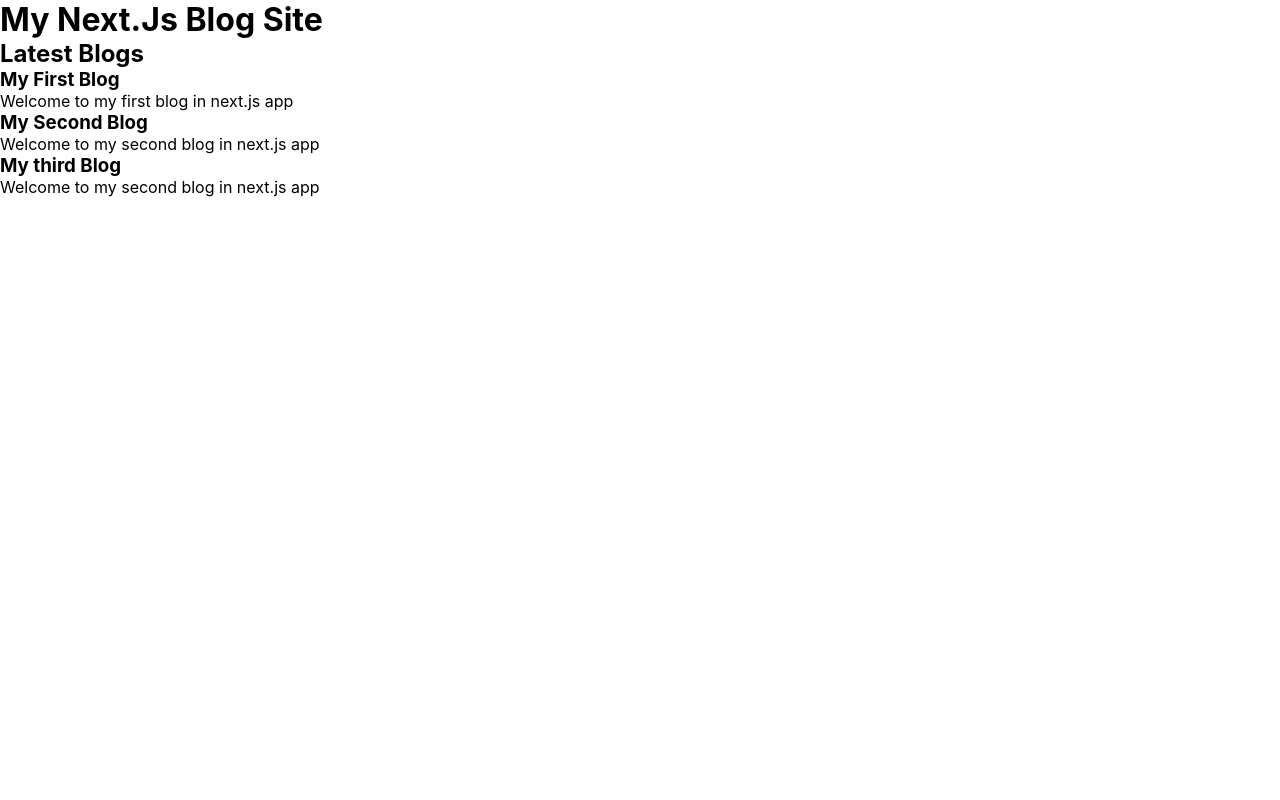
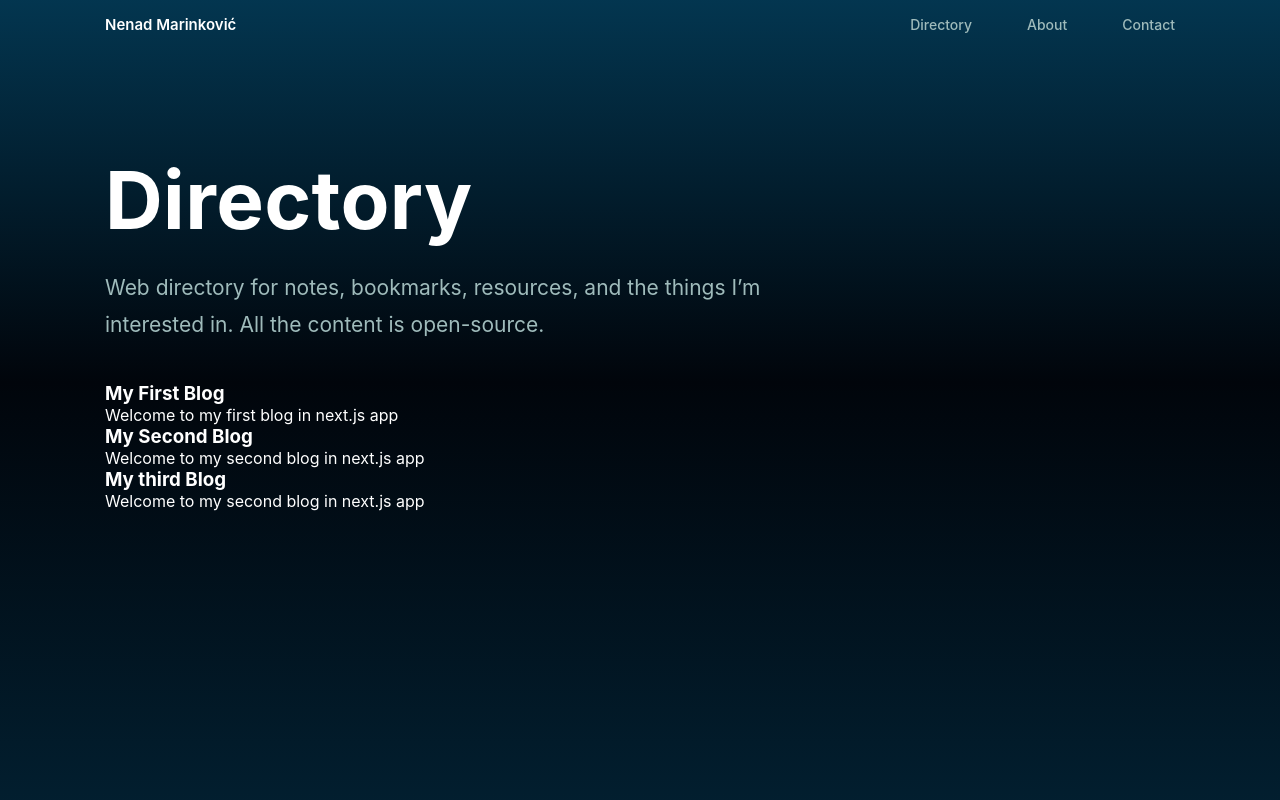
Before and after one commit to nenadmarinkovic/home, a Next.js app: page /dir in a window 1280 px wide. Shown: the top 800 px of the page. Built offline with nearby package versions, Linux system fonts and the light colour scheme.

Commit message:
add dir layout and styles

```diff
--- a/app/dir/page.tsx
+++ b/app/dir/page.tsx
@@ -2,15 +2,21 @@ import fs from 'fs';
 import path from 'path';
 import matter from 'gray-matter';
 import Link from 'next/link';
+import Header from '@/components/Header';
+import Banner from '@/components/Banner';
+
+import styles from '../../styles/pages/layout.module.css';
+import Container from '@/containers/Container';
+import Footer from '@/components/Footer';
 
 export default function Home() {
-  const blogDir = 'directory';
+  const postDir = 'directory';
 
-  const files = fs.readdirSync(path.join(blogDir));
+  const files = fs.readdirSync(path.join(postDir));
 
-  const blogs = files.map((filename) => {
+  const posts = files.map((filename) => {
     const fileContent = fs.readFileSync(
-      path.join(blogDir, filename),
+      path.join(postDir, filename),
       'utf-8'
     );
 
@@ -23,20 +29,30 @@ export default function Home() {
 
   return (
     <>
-      <h1>My Next.Js Blog Site</h1>
-      <section>
-        <h2 className="text-2xl font-blod">Latest Blogs</h2>
+      <Header />
+      <Banner
+        title="Directory"
+        paragraphText="Web directory for notes, bookmarks, resources, and the things I’m interested in. All the content is open-source."
+      />
+      <section className={styles.content}>
+        <Container>
           <div>
-          {blogs.map((blog) => (
-            <Link href={'/dir/' + blog.slug} passHref key={blog.slug}>
-              <h3>{blog.meta.title}</h3>
+            {posts.map((post) => (
+              <Link
+                href={'/dir/' + post.slug}
+                passHref
+                key={post.slug}
+              >
+                <h3>{post.meta.title}</h3>
                 <div>
-                <p>{blog.meta.description}</p>
+                  <p>{post.meta.description}</p>
                 </div>
               </Link>
             ))}
           </div>
+        </Container>
       </section>
+      <Footer />
     </>
   );
 }
--- a/app/page.tsx
+++ b/app/page.tsx
@@ -1,5 +1,5 @@
 import Header from '@/components/Header';
-import Banner from '@/components/Banner';
+import HomeBanner from '@/components/HomeBanner';
 import Develop from '@/components/Develop';
 import Test from '@/components/Test';
 import Deploy from '@/components/Deploy';
@@ -16,7 +16,7 @@ export default function Home() {
     <>
       <Header />
       <main className={styles.main}>
-        <Banner />
+        <HomeBanner />
         <Products />
         <Develop />
         <Test />
--- a/components/Banner.tsx
+++ b/components/Banner.tsx
@@ -1,46 +1,30 @@
 import Container from '@/containers/Container';
-import Link from 'next/link';
+import { BannerProps } from '@/types/types';
+
 import styles from '../styles/components/Banner.module.css';
-import stylesButton from '../styles/components/Button.module.css';
 
-export default function Banner() {
+export default function Banner({
+  title,
+  highlightedText,
+  paragraphText,
+  additionalText,
+  children,
+}: BannerProps) {
   return (
     <section className={styles.banner}>
       <div className={styles.bannerContainer}>
         <Container>
           <div className={styles.bannerInside}>
             <h1 className={styles.bannerText}>
-              I make
+              {title}
               <span className={styles.highlighted_text}>
                 {' '}
-                websites
-              </span>{' '}
-              and other web products.
+                {highlightedText}
+              </span>
+              {additionalText}
             </h1>
-            <p className={styles.bannerParagraph}>
-              Hi. I&apos;m Nenad, a frontend developer at{' '}
-              <a
-                target="_blank"
-                className="link"
-                href="https://nexxar.com"
-              >
-                nexxar
-              </a>{' '}
-              in Vienna, Austria. With a versatile skill set in
-              various web technologies, I work on developing the best
-              digital reports for clients across the globe. I build
-              personal software, too.
-            </p>
-            <div className={styles.info}>
-              <Link href="/contact">
-                <button className={stylesButton.button}>
-                  Contact
-                </button>
-              </Link>
-              <span className={styles.more}>
-                <Link href="/about"> More about me</Link>
-              </span>
-            </div>
+            <p className={styles.bannerParagraph}>{paragraphText}</p>
+            {children}
           </div>
         </Container>
       </div>
--- a/components/Header.tsx
+++ b/components/Header.tsx
@@ -35,7 +35,9 @@ export default function Header() {
     >
       <Container>
         <div className={styles.headerInside}>
-          <div className={styles.homelink}>Nenad Marinković</div>
+          <div className={styles.homelink}>
+            <Link href="/">Nenad Marinković</Link>
+          </div>
           <nav>
             <ul className={styles.headerUnorderedList}>
               <li className={styles.headerList}>
--- a/directory/first.mdx
+++ b/directory/first.mdx
@@ -4,12 +4,8 @@ date: 23th June 2024
 description: Welcome to my first blog in next.js app
 ---
 
-This is my **first** blog post using _markdown_
+Lorem ipsum dolor sit amet, consectetur adipiscing elit, sed do eiusmod tempor incididunt ut labore et dolore magna aliqua. Ut enim ad minim veniam, quis nostrud exercitation ullamco laboris nisi ut aliquip ex ea commodo consequat. Duis aute irure dolor in reprehenderit in voluptate velit esse cillum dolore eu fugiat nulla pariatur. Excepteur sint occaecat cupidatat non proident, sunt in culpa qui officia deserunt mollit anim id est laborum.
 
-### My subheading
+## Headline
 
-See Image Below:
-
-![Gaming Pc](/img/gamingpc.jpg)
-
-Here are some code snippet below:
+# H1
--- a/styles/components/Banner.module.css
+++ b/styles/components/Banner.module.css
@@ -12,7 +12,7 @@
 }
 
 .bannerInside {
-  padding: 160px 0 80px 0;
+  padding: 160px 0 38px 0;
 }
 
 .bannerText {
@@ -35,13 +35,6 @@
   color: var(--color-green);
 }
 
-.info {
-  display: flex;
-  gap: 20px;
-  align-items: center;
-  margin-top: 28px;
-}
-
 .blur {
   position: absolute;
   inset: -2.5px;
@@ -51,26 +44,6 @@
   );
   filter: blur(8px);
   z-index: 2;
-}
-
-.more {
-  cursor: pointer;
-  position: relative;
-  font-weight: 600;
-  font-size: 14px;
-}
-
-.more::after {
-  content: url(../../public/icons/arrow-right.svg);
-  position: absolute;
-  top: 2px;
-  display: inline;
-  transform: translateX(10px);
-  transition: 0.35s;
-}
-
-.more:hover::after {
-  transform: translateX(20px);
 }
 
 .headerText {
--- a/styles/pages/layout.module.css
+++ b/styles/pages/layout.module.css
@@ -5,3 +5,13 @@
   align-items: center;
   background-color: var(--color-muted);
 }
+
+.content {
+  background: linear-gradient(
+    to top,
+    #044e72 -50%,
+    var(--color-muted) 100%
+  );
+  min-height: 100vh;
+  color: var(--color-white);
+}
```
Also changed, not shown: app/dir/[slug]/page.tsx (+17 -4 lines), components/HomeBanner.tsx (added, +34 -0 lines), styles/components/Button.module.css (+28 -0 lines), types/types.ts (+8 -0 lines), styles/pages/dir.module.css (added). Lines whose indentation alone changed are shown as unchanged.
